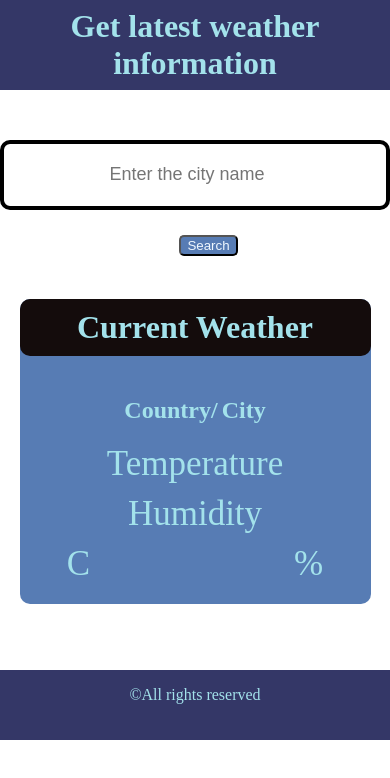
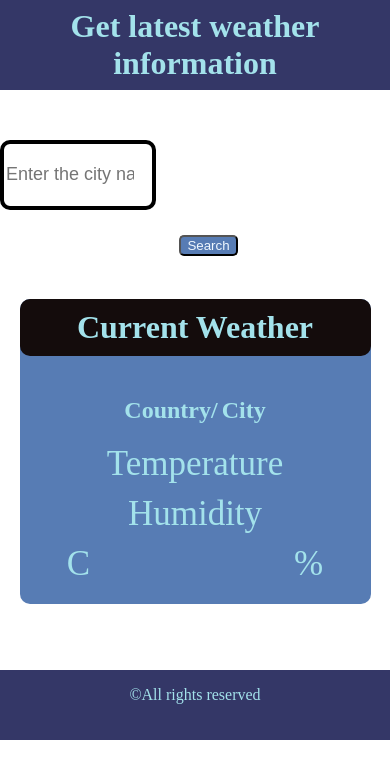
Before and after one commit to MohamedSulaiman8/FULL-STACK, a plain HTML site: page Weather api/weather.html in a window 390 px wide. Drawn offline with Linux system fonts and the light colour scheme.

Commit message:
Update style.css

```diff
--- a/Weather api/style.css
+++ b/Weather api/style.css
@@ -138,10 +138,10 @@ button{
         width: 90%;
     }
     .input-box{
-       text-align: center;
+
     }
     input{
-        width: 100%;
+        width: 40%;
     }
     footer{
         margin-top: 17%;
```
